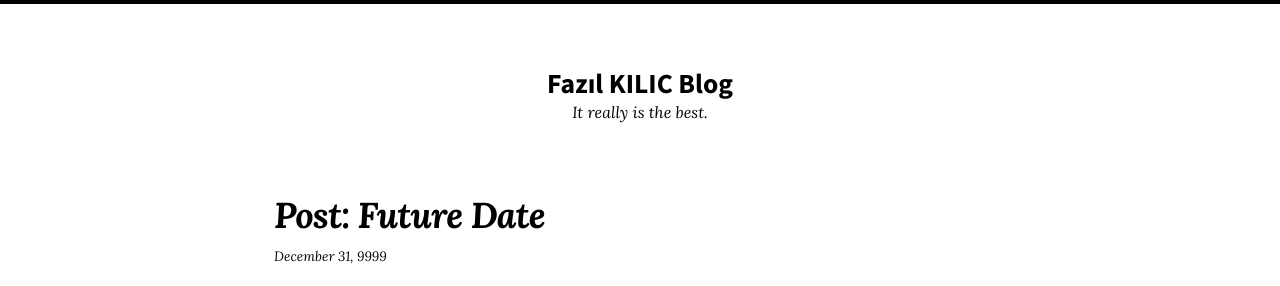
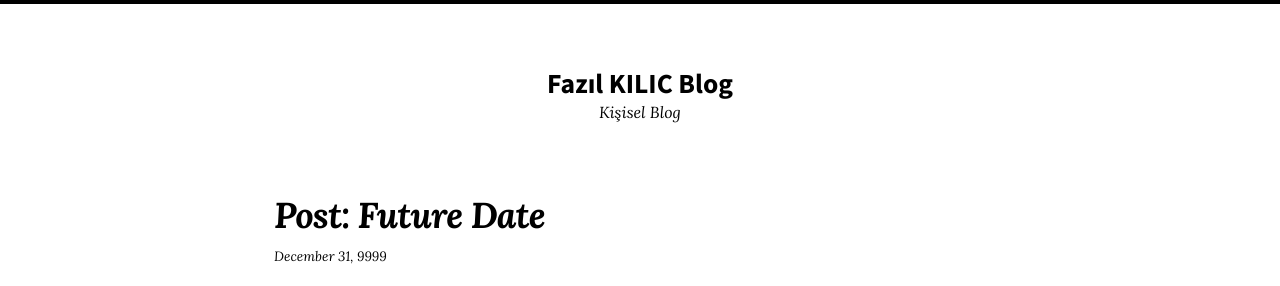
Before and after one commit to stackbit-projects/techbook-7ce47, a Jekyll site: the page built from index.md, in a window 1280 px wide. Shown: the top 286 px of the page. Built offline with Jekyll 4.4.1, drawn with Linux system fonts in a browser that asks for light colours; nearby versions of some CDN libraries.

Commit message:
_config.yml: changed

```diff
--- a/_config.yml
+++ b/_config.yml
@@ -2,7 +2,7 @@ theme: jekyll-theme-so-simple
 skin: /assets/css/skins/default.css
 locale: en-US
 title: Fazıl KILIC Blog
-description: It really is the best.
+description: Kişisel Blog
 baseurl: ''
 url: ''
 logo: null
```
